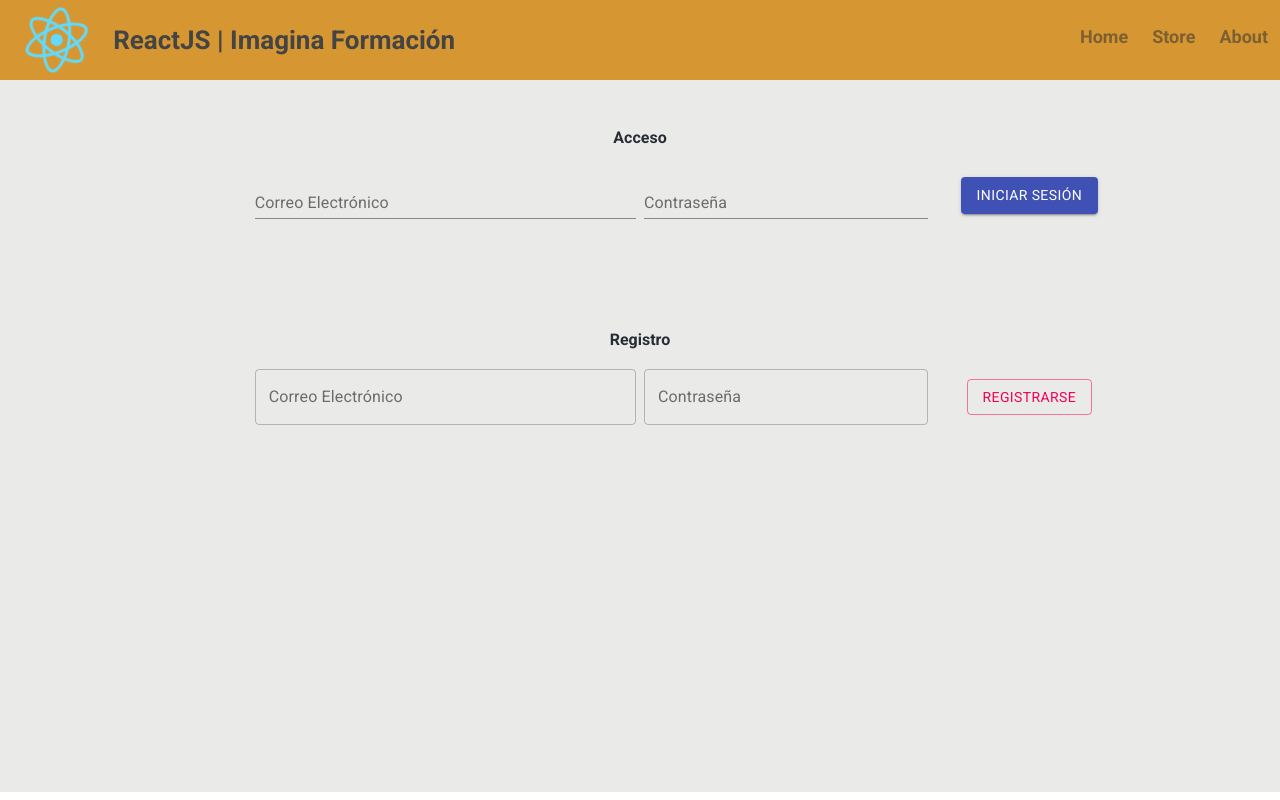
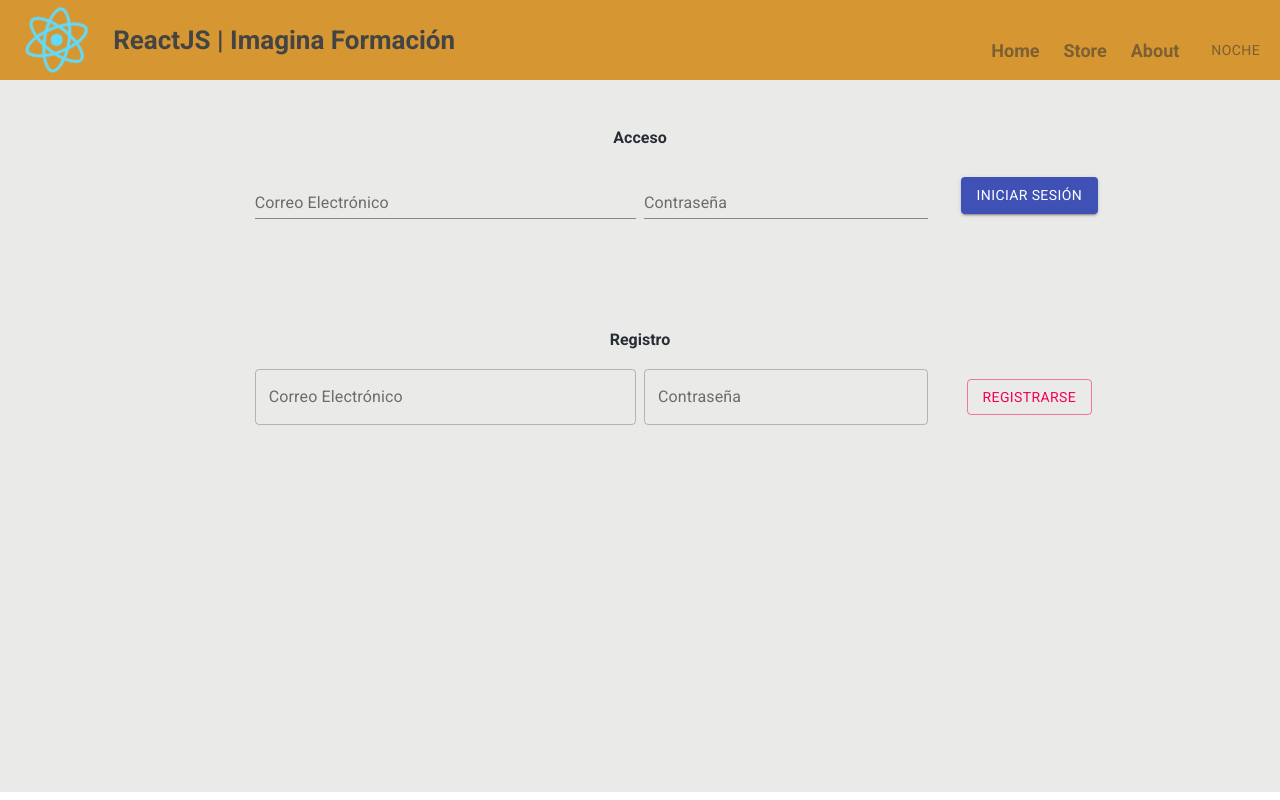
Before and after one commit to ManeFiros/tema-16, a React (Create React App) app: page / in a window 1280 px wide. Built offline with nearby package versions, Linux system fonts and the light colour scheme.

Commit message:
noche dia 1

```diff
--- a/src/components/Nav/Nav.component.jsx
+++ b/src/components/Nav/Nav.component.jsx
@@ -1,7 +1,7 @@
 import './Nav.component.scss';
 import React,{useContext} from 'react';
 import { Link } from 'react-router-dom';
-//import {  BottomNavigationAction, Button } from '@material-ui/core';
+import { Button } from '@material-ui/core';
 //import ButtonNav from '../ButtonNav/ButtonNav.component';
 //import HomeIcon from '@material-ui/icons/Home';
 //import WorkIcon from '@material-ui/icons/Work';
@@ -22,6 +22,9 @@ export default function Nav() {
           <Link className="Nav-link colo" label="Home" to="/">Home</Link>
           <Link className="Nav-link colo" label="Store" to="/store">Store</Link>
           <Link className="Nav-link colo" label="About" to="/about">About</Link>
+          {context.isDeDia?
+            <Button onClick={hazNoche} className="Nav-link colo">Noche</Button>:
+            <Button onClick={hazDia} className="Nav-link colo" >Día</Button>}
         {/*
         <Link className="Nav-link" to='/store'><BottomNavigationAction className="Nav-link" label="Store" icon={<WorkIcon />} /></Link>
         <Link className="Nav-link" to='/about'><BottomNavigationAction className="Nav-link" label="About" icon={<HelpIcon />} /></Link>
--- a/src/components/Nav/Nav.component.scss
+++ b/src/components/Nav/Nav.component.scss
@@ -24,7 +24,7 @@
 
 .Nav-link {
     //color: $light !important;
-    margin-top: 1%;
+    margin-top: 0.5%;
     font-size: 18px;
     font-weight: 700;
     margin: 0px 12px;
```
